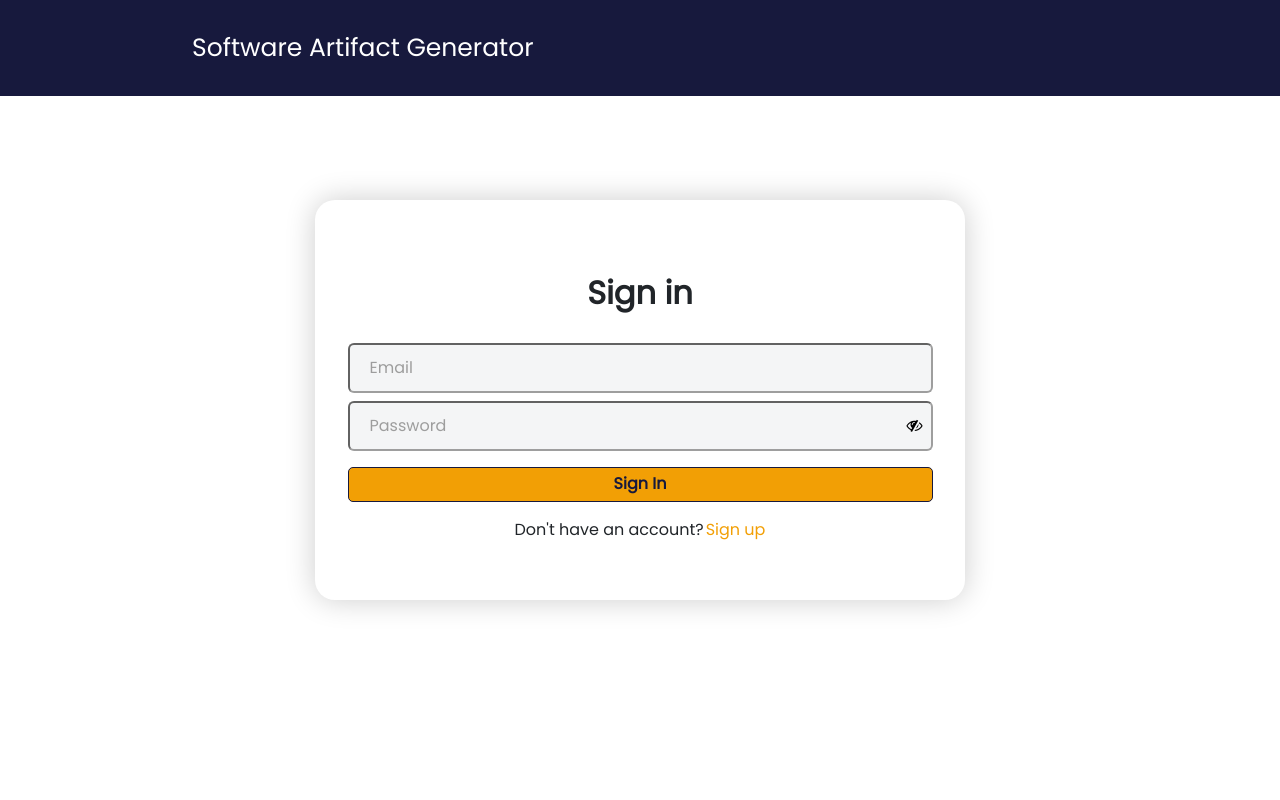
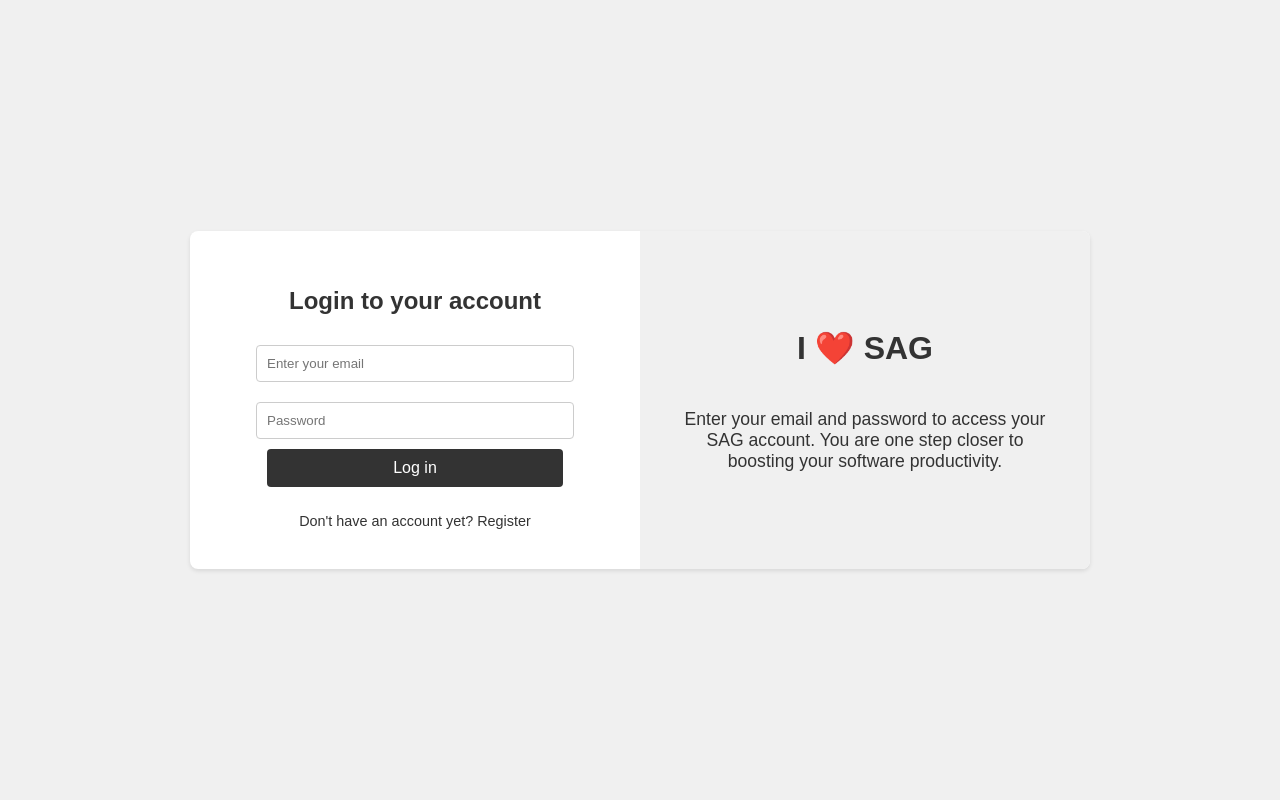
Before and after one commit to naufal-h/AgileRE-POC-Concept1, a Django app: page /login/ in a window 1280 px wide. Run offline with Django 4.2, Linux system fonts and the light colour scheme.

Commit message:
chore: Update signin, register, and home page with new design

```diff
--- a/concept1/templates/concept1/signin.html
+++ b/concept1/templates/concept1/signin.html
@@ -1,55 +1,168 @@
-{% extends 'base_signin.html' %} {% block content %}
-  {% if message %}
-    <script>
-      alert('{{ message }}')
-    </script>
-  {% endif %}
+<!DOCTYPE html>
+<html lang="en">
+  <head>
+    <meta charset="UTF-8" />
+    <meta name="viewport" content="width=device-width, initial-scale=1.0" />
+    <title>Login - Software Artifact Generator</title>
+    <style>
+      body {
+        font-family: Arial, sans-serif;
+        margin: 0;
+        padding: 0;
+        background-color: #f0f0f0;
+        color: #333;
+        display: flex;
+        justify-content: center;
+        align-items: center;
+        height: 100vh;
+      }
 
-  <div class="login-container">
-    <form action="" method="POST">
-      {% csrf_token %}
-      <h2 class="sign">Sign in</h2>
-      <div class="form-content">
-        <div class="form-group mb-2">
-          <input type="email" id="id_email" placeholder="Email" class="form rounded" name="email" required />
-        </div>
-        <div class="form-group mb-2">
-          <div class="input-with-icon">
-            <input type="password" class="form rounded" id="id_password" name="password" placeholder="Password" required />
+      .container {
+        display: flex;
+        background-color: #fff;
+        box-shadow: 0 2px 4px rgba(0, 0, 0, 0.1);
+        border-radius: 8px;
+        overflow: hidden;
+        max-width: 900px;
+        width: 100%;
+        flex-direction: row;
+      }
 
-            <span class="eye" onclick="showp()">
-              <i id="hide1" class="fa fa-light fa-eye"></i>
-              <i id="hide2" class="fa fa-sharp fa-light fa-eye-slash"></i>
-            </span>
-          </div>
-        </div>
-        <button class="login-button" type="submit">Sign In</button>
-        <div class="dontHave">
-          <p>Don't have an account?</p>
-          <div class="signup">
-            <a href="{% url 'register' %}">Sign up</a>
-          </div>
+      .login-section {
+        padding: 40px;
+        width: 50%;
+        display: flex;
+        flex-direction: column;
+        justify-content: center;
+        align-items: center;
+      }
+
+      .login-section h1 {
+        margin-bottom: 20px;
+        font-size: 1.5em;
+      }
+
+      .login-section form {
+        width: 100%;
+        display: flex;
+        flex-direction: column;
+        align-items: center;
+      }
+
+      .login-section form input {
+        width: 80%;
+        padding: 10px;
+        margin: 10px 0;
+        border: 1px solid #ccc;
+        border-radius: 4px;
+      }
+
+      .login-section form button {
+        width: 80%;
+        padding: 10px;
+        background-color: #333;
+        color: #fff;
+        border: none;
+        border-radius: 4px;
+        cursor: pointer;
+        font-size: 1em;
+      }
+
+      .login-section form button:hover {
+        background-color: #555;
+      }
+
+      .login-section .additional-links {
+        margin-top: 10px;
+        font-size: 0.9em;
+        text-align: center;
+      }
+
+      .login-section .additional-links a {
+        color: #333;
+        text-decoration: none;
+      }
+
+      .login-section .additional-links a:hover {
+        text-decoration: underline;
+      }
+
+      .info-section {
+        width: 50%;
+        background-color: #f0f0f0;
+        padding: 40px;
+        display: flex;
+        flex-direction: column;
+        justify-content: center;
+        align-items: center;
+        text-align: center;
+      }
+
+      .info-section p {
+        margin: 20px 0;
+        font-size: 1.1em;
+      }
+
+      @media (max-width: 768px) {
+        .container {
+          flex-direction: column;
+        }
+
+        .login-section,
+        .info-section {
+          width: 100%;
+          padding: 20px;
+        }
+
+        .login-section form input,
+        .login-section form button {
+          width: 100%;
+        }
+      }
+
+      @media (max-width: 480px) {
+        .login-section form input,
+        .login-section form button {
+          width: 100%;
+          padding: 8px;
+          font-size: 0.9em;
+        }
+
+        .login-section h1,
+        .info-section h1 {
+          font-size: 1.2em;
+        }
+
+        .info-section p {
+          font-size: 1em;
+        }
+      }
+    </style>
+  </head>
+  <body>
+    <div class="container">
+      <div class="login-section">
+        <h1>Login to your account</h1>
+        <form action="" method="POST">
+          {% csrf_token %}
+          <input name="email" type="email" placeholder="Enter your email" required />
+          <input name="password" type="password" placeholder="Password" required />
+          {% if messages %}
+            {% for message in messages %}
+              <p style="color: red">{{ message }}</p>
+            {% endfor %}
+          {% endif %}
+          <button type="submit">Log in</button>
+        </form>
+        <div class="additional-links">
+          <br />
+          Don't have an account yet? <a href="{% url 'register' %}">Register</a>
         </div>
       </div>
-    </form>
-  </div>
-{% endblock %}
-
-{% block script %}
-  <script>
-    function showp() {
-      var x = document.getElementById('password')
-      var y = document.getElementById('hide1')
-      var z = document.getElementById('hide2')
-      if (x.type === 'password') {
-        x.type = 'text'
-        y.style.display = 'none'
-        z.style.display = 'block'
-      } else {
-        x.type = 'password'
-        y.style.display = 'block'
-        z.style.display = 'none'
-      }
-    }
-  </script>
-{% endblock %}
+      <div class="info-section">
+        <h1>I ❤️ SAG</h1>
+        <p>Enter your email and password to access your SAG account. You are one step closer to boosting your software productivity.</p>
+      </div>
+    </div>
+  </body>
+</html>
```
Also changed, not shown: concept1/templates/basemain.html (+31 -9 lines), concept1/templates/concept1/regist.html (+154 -59 lines).
